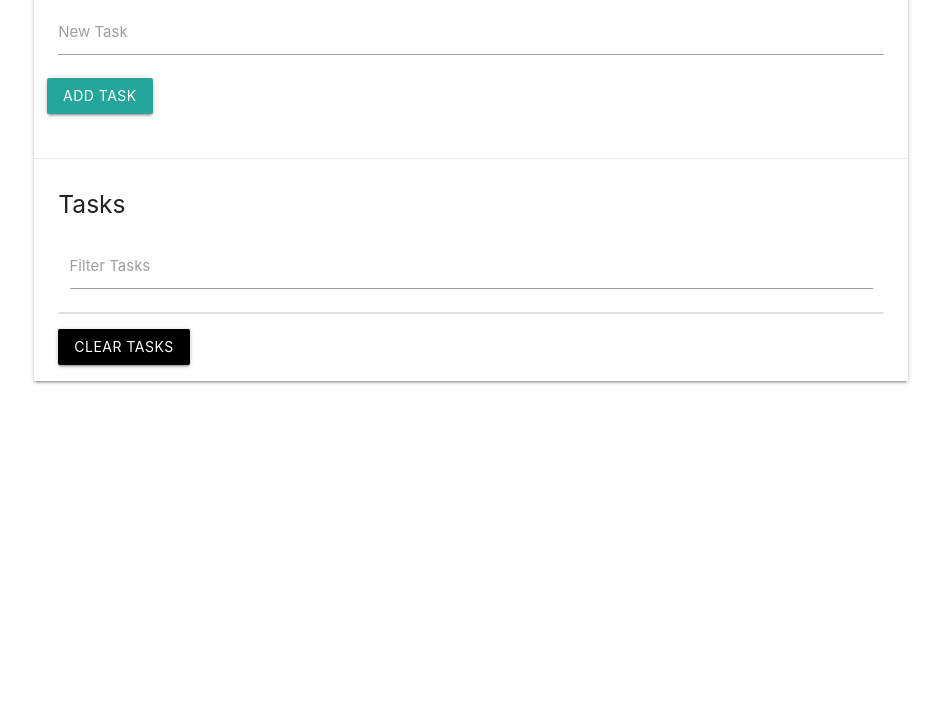
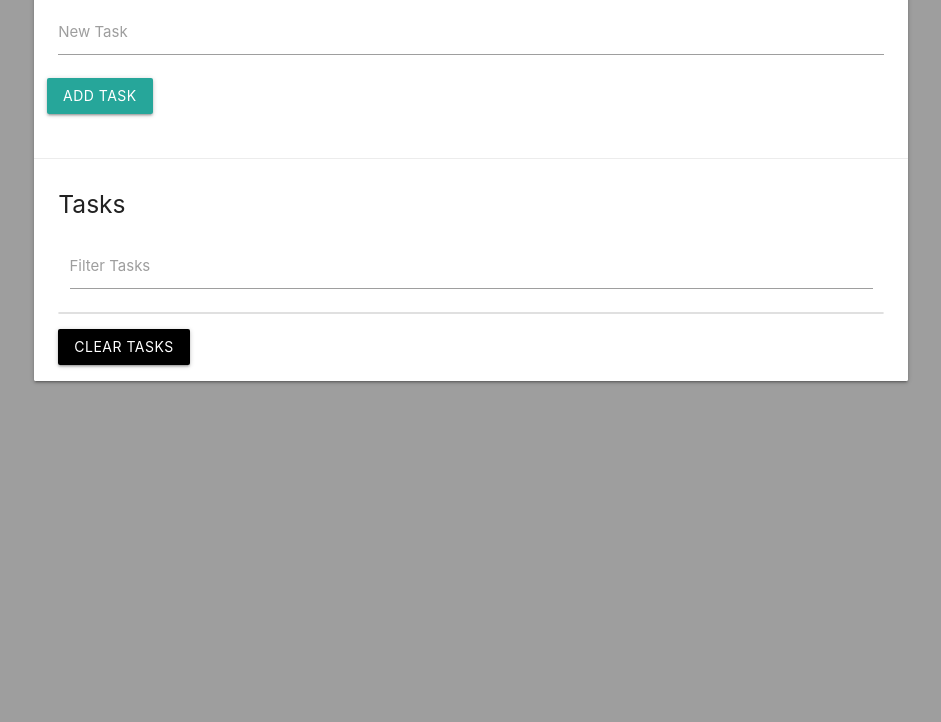
Before and after one commit to ayopedro/tasks, a plain HTML site: page index.html in a window 1280 px wide. Shown: the part 78-800 px from the top of the page, without its empty margins (169-1110 px from the left). Drawn offline with nearby package versions, Linux system fonts and the light colour scheme.

Commit message:
Update index.html

```diff
--- a/index.html
+++ b/index.html
@@ -7,6 +7,11 @@
   <!-- <link rel="stylesheet" href="https://cdn.jsdelivr.net/npm/@fortawesome/fontawesome-free@5.15.4/css/fontawesome.min.css" integrity="sha384-jLKHWM3JRmfMU0A5x5AkjWkw/EYfGUAGagvnfryNV3F9VqM98XiIH7VBGVoxVSc7" crossorigin="anonymous"> -->
   <script src="https://kit.fontawesome.com/e68b88fe53.js" crossorigin="anonymous"></script>
   <title>Task List</title>
+  <style>
+  body{
+    background-color: #9e9e9e;
+    }
+  </style>
 </head>
 
 <body>
```
